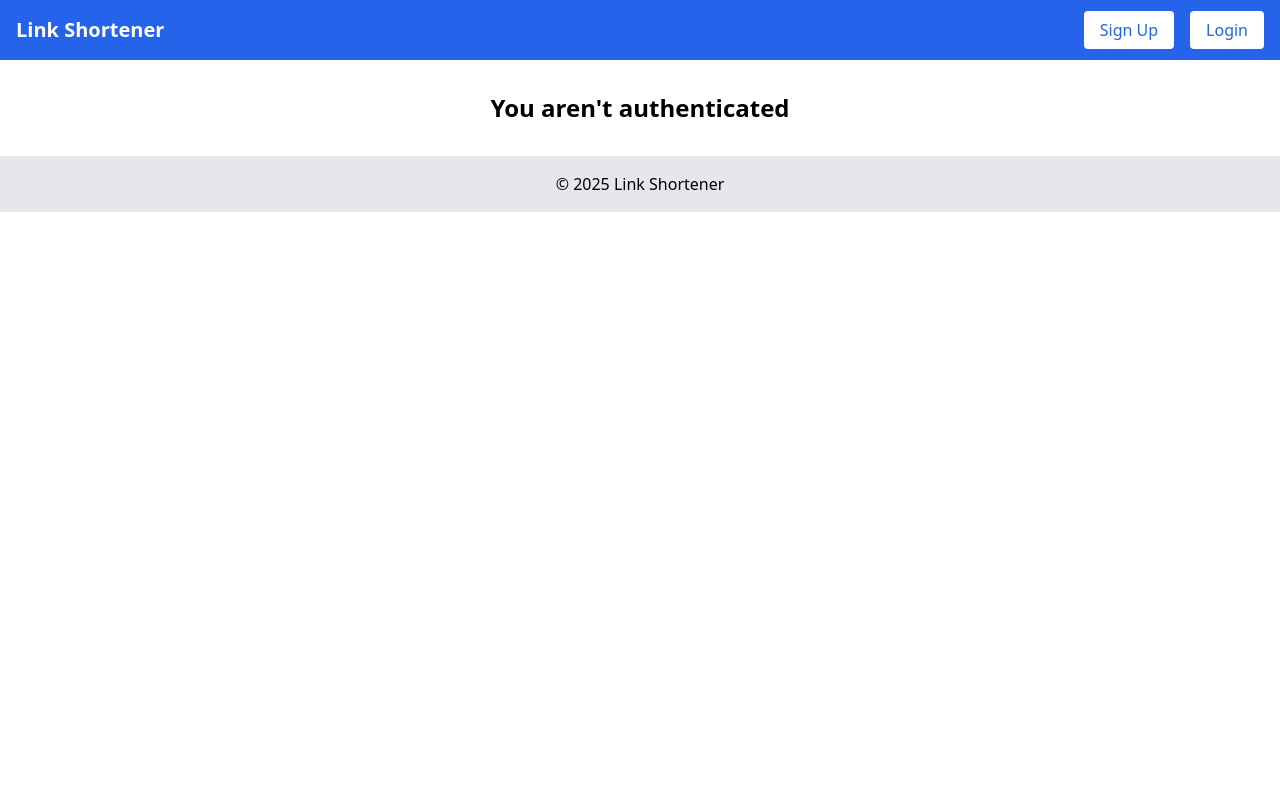
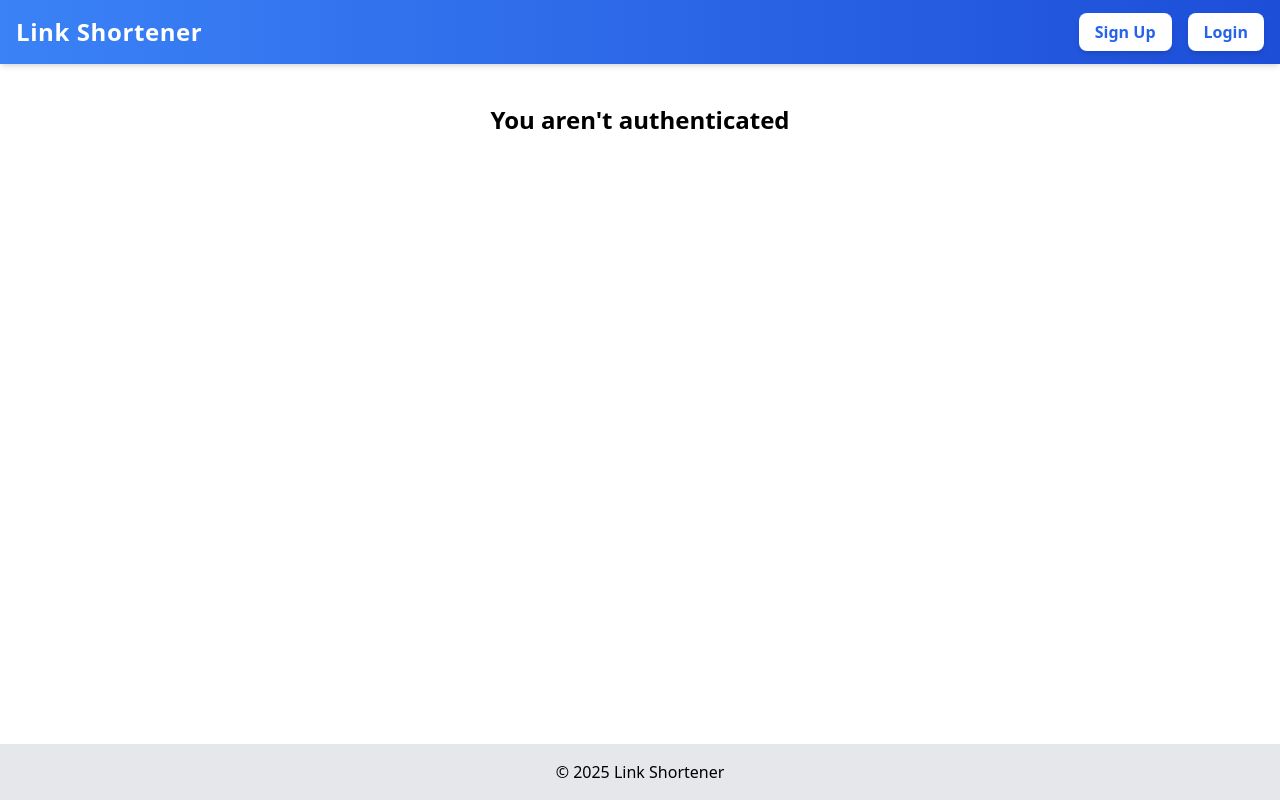
Before and after one commit to Yana-Koroliuk/frontend-url-shortener, a React (Create React App) app: page / in a window 1280 px wide. Built offline with nearby package versions, Linux system fonts and the light colour scheme.

Commit message:
Update style of header and layout

```diff
--- a/src/components/Header.js
+++ b/src/components/Header.js
@@ -2,29 +2,38 @@ import React from "react";
 import { Link } from "react-router-dom";
 
 const Header = ({ isAuthenticated, onLogout }) => (
-    <header className="bg-blue-600 text-white p-4">
-        <nav className="flex justify-between items-center">
-            <Link to="/" className="text-xl font-bold">
+    <header className="bg-gradient-to-r from-blue-500 to-blue-700 text-white shadow-md">
+        <nav className="container mx-auto flex justify-between items-center p-4">
+            <Link to="/" className="text-2xl font-bold tracking-wide hover:opacity-80">
                 Link Shortener
             </Link>
             <div className="space-x-4">
                 {!isAuthenticated ? (
                     <>
-                        <Link to="/register" className="px-4 py-2 bg-white text-blue-600 rounded">
+                        <Link
+                            to="/register"
+                            className="px-4 py-2 bg-white text-blue-600 font-semibold rounded-lg shadow-md hover:bg-gray-100 transition duration-300"
+                        >
                             Sign Up
                         </Link>
-                        <Link to="/login" className="px-4 py-2 bg-white text-blue-600 rounded">
+                        <Link
+                            to="/login"
+                            className="px-4 py-2 bg-white text-blue-600 font-semibold rounded-lg shadow-md hover:bg-gray-100 transition duration-300"
+                        >
                             Login
                         </Link>
                     </>
                 ) : (
                     <>
-                        <Link to="/urls" className="px-4 py-2 bg-white text-blue-600 rounded">
+                        <Link
+                            to="/urls"
+                            className="px-4 py-2 bg-white text-blue-600 font-semibold rounded-lg shadow-md hover:bg-gray-100 transition duration-300"
+                        >
                             Your Links
                         </Link>
                         <button
                             onClick={onLogout}
-                            className="px-4 py-2 bg-red-500 text-white rounded hover:bg-red-600"
+                            className="px-4 py-2 bg-red-500 text-white font-semibold rounded-lg shadow-md hover:bg-red-600 transition duration-300"
                         >
                             Logout
                         </button>
--- a/src/components/Layout.js
+++ b/src/components/Layout.js
@@ -2,11 +2,11 @@ import Footer from "./Footer";
 import Header from "./Header";
 
 const Layout = ({ children, isAuthenticated, onLogout }) => (
-    <>
+    <div className="flex flex-col min-h-screen">
         <Header isAuthenticated={isAuthenticated} onLogout={onLogout} />
-        <main className="p-4">{children}</main>
+        <main className="flex-grow container mx-auto p-6">{children}</main>
         <Footer />
-    </>
+    </div>
 );
 
 export default Layout;
```
